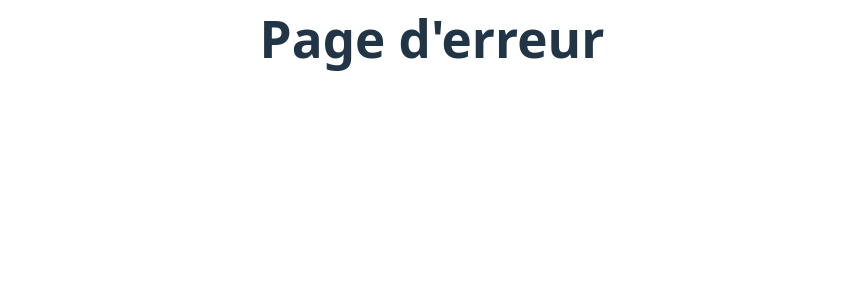
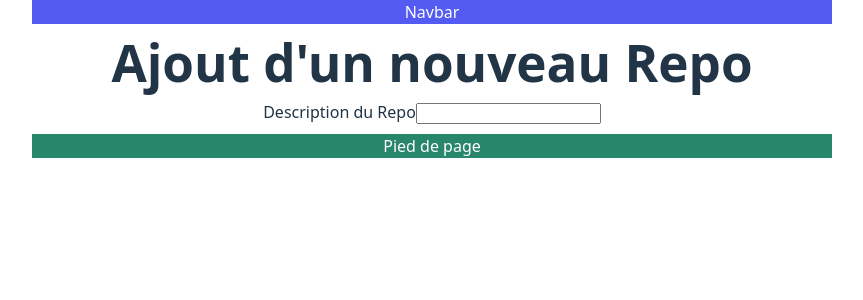
Before and after one commit to WildCodeSchool-CDA-FT-2025-03/Bac-A-Sable-Alexandre, a React (Vite) app in the folder client/: page /repos/create in a window 1280 px wide. Before the commit this address led to /Error. Shown: the top 300 px of the page, without its empty margins (208-1071 px from the left). Built offline with nearby package versions, Linux system fonts and the light colour scheme; no server answers.

Commit message:
[ADD] Ajout Formulaire de création d'un Repo

```diff
--- /dev/null
+++ b/client/src/pages/RepoForm.tsx
@@ -0,0 +1,33 @@
+import { useState } from "react";
+import type { Repos } from "../types/repos.types";
+
+const initRepo = {
+    description: "",
+    isPrivate: false,
+    languages: [
+        {
+            size: 0,
+            node: { name : "" }
+        }
+    ],
+    url: ''
+};
+
+function RepoForm(){
+    const [newRepo,setNewRepo] = useState<Repos>(initRepo);
+    console.log(newRepo);
+
+    return (
+        <form>
+            <h1>Ajout d'un nouveau Repo</h1>
+            <label>
+                Description du Repo
+                <input type="text" name="description" value={newRepo?.description} onChange={(e) => {
+                    setNewRepo(() => ({...newRepo, [e.target.name]: e.target.value}))
+                }} />
+            </label>
+        </form>
+    )
+};
+
+export default RepoForm;
--- a/client/src/types/repos.types.ts
+++ b/client/src/types/repos.types.ts
@@ -1,9 +1,9 @@
 import type { Languages } from "./languages.types";
 
 export type Repos = {
-    createdAt: string;
+    createdAt?: string;
     description: string;
-    id: string;
+    id?: string;
     isPrivate: boolean;
     languages: Languages[];
     url: string;
```
Also changed, not shown: client/src/router/Router.tsx (+7 -1 lines).
